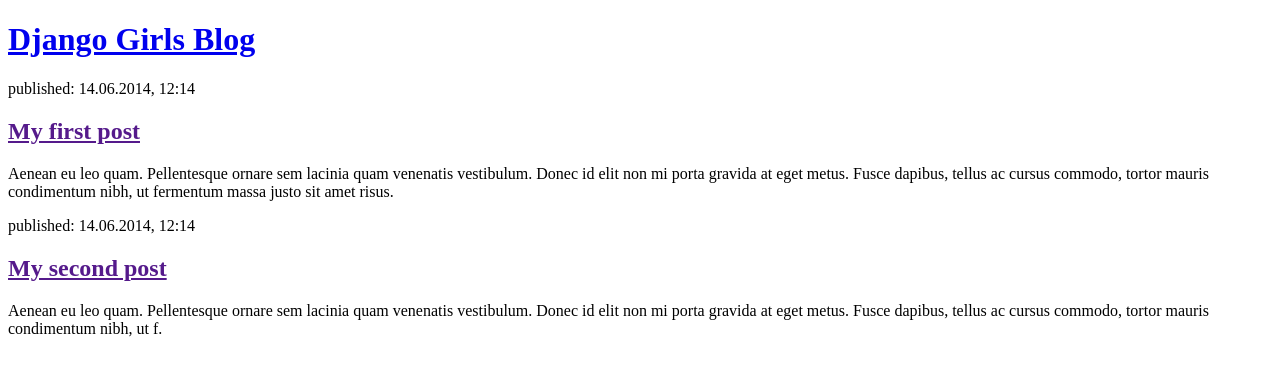
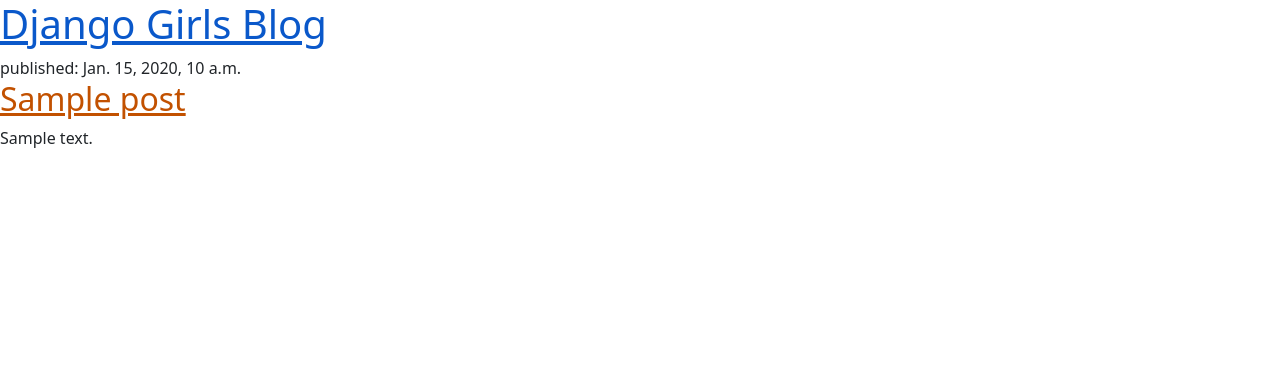
Before and after one commit to OMISENKER/django-first-commit, a Django app: page / in a window 1280 px wide. Shown: the top 376 px of the page. Run offline with Django 3.2, Linux system fonts and the light colour scheme; tables that the repository leaves empty hold one stand-in row (values such as "Sample post").

Commit message:
My third commit

```diff
--- /dev/null
+++ b/blog/static/css/blog.css
@@ -0,0 +1,4 @@
+h1 a,
+h2 a {
+  color: #c25100;
+}
--- a/blog/templates/blog/post_list.html
+++ b/blog/templates/blog/post_list.html
@@ -1,8 +1,12 @@
+{% load static %}
 <!DOCTYPE html>
 <html>
 
 <head>
     <title>Django Girls blog</title>
+    <link rel="stylesheet" href="https://cdn.jsdelivr.net/npm/bootstrap@5.1.3/dist/css/bootstrap.min.css"
+        integrity="sha384-1BmE4kWBq78iYhFldvKuhfTAU6auU8tT94WrHftjDbrCEXSU1oBoqyl2QvZ6jIW3" crossorigin="anonymous">
+    <link rel="stylesheet" href="{% static 'css/blog.css' %}">
 </head>
 
 <body>
@@ -10,20 +14,13 @@
         <h1><a href="/">Django Girls Blog</a></h1>
     </header>
 
+    {% for post in posts %}
     <article>
-        <time>published: 14.06.2014, 12:14</time>
-        <h2><a href="">My first post</a></h2>
-        <p>Aenean eu leo quam. Pellentesque ornare sem lacinia quam venenatis vestibulum. Donec id elit non mi porta
-            gravida at eget metus. Fusce dapibus, tellus ac cursus commodo, tortor mauris condimentum nibh, ut fermentum
-            massa justo sit amet risus.</p>
+        <time>published: {{ post.published_date }}</time>
+        <h2><a href="">{{ post.title }}</a></h2>
+        <p>{{ post.text|linebreaksbr }}</p>
     </article>
-
-    <article>
-        <time>published: 14.06.2014, 12:14</time>
-        <h2><a href="">My second post</a></h2>
-        <p>Aenean eu leo quam. Pellentesque ornare sem lacinia quam venenatis vestibulum. Donec id elit non mi porta
-            gravida at eget metus. Fusce dapibus, tellus ac cursus commodo, tortor mauris condimentum nibh, ut f.</p>
-    </article>
+    {% endfor %}
 </body>
 
 </html>
--- a/blog/views.py
+++ b/blog/views.py
@@ -1,5 +1,7 @@
 from django.shortcuts import render
+from django.utils import timezone
+from .models import Post
 
-# Create your views here.
 def post_list(request):
-    return render(request, 'blog/post_list.html', {})
+    posts = Post.objects.filter(published_date__lte=timezone.now()).order_by('published_date')
+    return render(request, 'blog/post_list.html', {'posts': posts})
```
